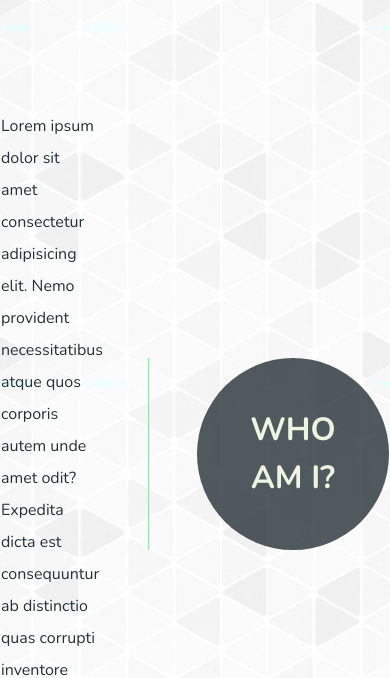
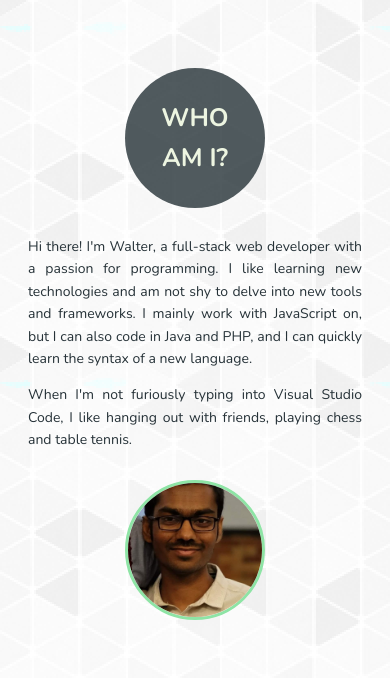
Before and after one commit to WalterVetrivel/new-portfolio, a Gatsby site: page / in a window 390 px wide. Shown: the part 846-1524 px from the top of the page. Built offline with nearby package versions, Linux system fonts and the light colour scheme; Gatsby itself is replaced by a stand-in of ours.

Commit message:
Made intro section responsive

```diff
--- a/src/components/intro.js
+++ b/src/components/intro.js
@@ -1,4 +1,5 @@
 import React from 'react';
+import Avatar from '../images/walter.jpeg';
 
 const Intro = () => (
   <section class="intro">
@@ -6,12 +7,20 @@ const Intro = () => (
       <h1 className="section-heading">Who am I?</h1>
     </div>
     <div className="intro-content">
-      <p className="paragraph">
-        Lorem ipsum dolor sit amet consectetur adipisicing elit. Nemo provident
-        necessitatibus atque quos corporis autem unde amet odit? Expedita dicta
-        est consequuntur ab distinctio quas corrupti inventore sapiente
-        voluptatum rerum!
-      </p>
+      <img src={Avatar} alt="Walter Selvakumar" className="intro-avatar" />
+      <div className="intro-text">
+        <p className="paragraph">
+          Hi there! I'm Walter, a full-stack web developer with a passion for
+          programming. I like learning new technologies and am not shy to delve
+          into new tools and frameworks. I mainly work with JavaScript on, but I
+          can also code in Java and PHP, and I can quickly learn the syntax of a
+          new language.
+        </p>
+        <p class="paragraph">
+          When I'm not furiously typing into Visual Studio Code, I like hanging
+          out with friends, playing chess and table tennis.
+        </p>
+      </div>
     </div>
   </section>
 );
--- a/src/styles/_base.scss
+++ b/src/styles/_base.scss
@@ -2,6 +2,14 @@
 
 html {
   box-sizing: border-box;
+  font-size: $small-font-size;
+  @media only screen and (min-width: 480px) {
+    font-size: $base-font-size;
+  }
+
+  @media only screen and (min-width: 1920px) {
+    font-size: $large-font-size;
+  }
 }
 
 *,
--- a/src/styles/_intro.scss
+++ b/src/styles/_intro.scss
@@ -1,23 +1,60 @@
 .intro {
+  background-image: url('../images/pattern-light.png');
+  background-attachment: fixed;
+  padding: 5rem 2rem;
+
+  @media only screen and (min-width: 640px) {
+    padding: 5rem 3rem;
+  }
+
+  @media only screen and (min-width: 768px) {
     display: flex;
     flex-direction: row-reverse;
     align-items: center;
     justify-content: center;
     padding: 7rem 3rem;
-  background-image: url('../images/pattern-light.png');
-  background-attachment: fixed;
+  }
 
   &-heading {
+    text-align: center;
+    margin-bottom: 2rem;
+    @media only screen and (min-width: 768px) {
       padding-left: 3rem;
-    border-left: 1px solid $color-primary-light;
+      margin-bottom: 0;
+    }
   }
 
   &-content {
+    display: flex;
+    flex-wrap: wrap;
+    @media only screen and (min-width: 768px) {
       width: 50%;
       padding-right: 3rem;
+      border-right: 1px solid $color-primary-light;
+    }
+  }
 
-    & > .paragraph {
-      line-height: 2;
+  &-text {
+    text-align: justify;
+    margin-bottom: 1rem;
+    width: 100%;
+    @media only screen and (min-width: 768px) {
+      margin-bottom: 0;
+    }
+  }
+
+  &-avatar {
+    display: block;
+    width: 10rem;
+    height: 10rem;
+    border: 3px solid $color-primary-light;
+    border-radius: 50%;
+    margin: 0 auto;
+    object-fit: cover;
+    order: 1;
+    @media only screen and (min-width: 768px) {
+      margin-bottom: 1.5rem;
+      order: 0;
     }
   }
 }
--- a/src/styles/_typography.scss
+++ b/src/styles/_typography.scss
@@ -5,13 +5,14 @@
   color: $color-light;
   text-transform: uppercase;
   font-weight: 700;
-  font-size: 2rem;
-  width: 12rem;
-  height: 12rem;
+  font-size: 1.8rem;
+  width: 10rem;
+  height: 10rem;
   display: flex;
   align-items: center;
   justify-content: center;
   text-align: center;
+  margin: 0 auto;
 }
 
 .paragraph {
--- a/src/styles/_variables.scss
+++ b/src/styles/_variables.scss
@@ -6,7 +6,11 @@ $color-light: #edf5e1;
 $color-dark: #263238;
 
 $font-family: 'Nunito', sans-serif;
-$line-height: 1.5;
+$line-height: 1.6;
+$base-font-size: 16px;
+$small-font-size: 14px;
+$large-font-size: 18px;
+
 $box-shadow-small: 0 0.25rem 0.5rem rgba(0, 0, 0, 0.25);
 $box-shadow: 0 0.5rem 1rem rgba(0, 0, 0, 0.25);
 $box-shadow-large: 0 1rem 2rem rgba(0, 0, 0, 0.25);
```
Also changed, not shown: src/images/walter.jpeg (added). Lines whose indentation alone changed are shown as unchanged.
